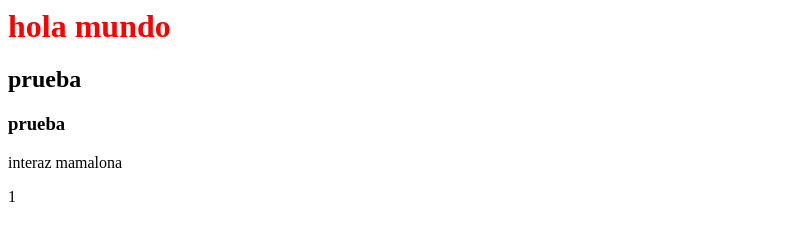
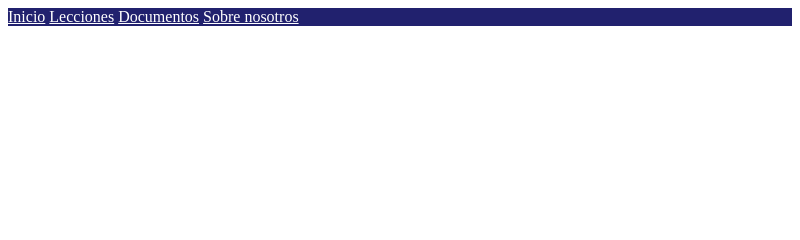
Before and after one commit to TM1D/KBRAI, an Electron app: page index.html in a window 800 px wide. Drawn offline with Linux system fonts and the light colour scheme.

Commit message:
pruebas 2

```diff
--- a/index.html
+++ b/index.html
@@ -1,11 +1,10 @@
 <link rel="stylesheet" type="text/css" href="style.css">
 
-<h1>hola mundo</h1>
-
-<h2>prueba</h2>
-
-<h3> prueba</h3>
-
-<p> interaz mamalona</p>
-
-<p> 1</p>
+<div>
+    <nav>
+        <a href="#">Inicio</a>
+        <a href="">Lecciones</a>
+        <a href="">Documentos</a>
+        <a href="pages/lecciones.html">Sobre nosotros</a>
+    </nav>
+</div>
--- a/style.css
+++ b/style.css
@@ -1,3 +1,7 @@
-h1 {
-    color: red;
+nav {
+    background-color: rgb(33, 33, 110);
 }
+
+a {
+    color: white;
+}
```
Also changed, not shown: Pages/lecciones.html (added, +1 -0 lines).
